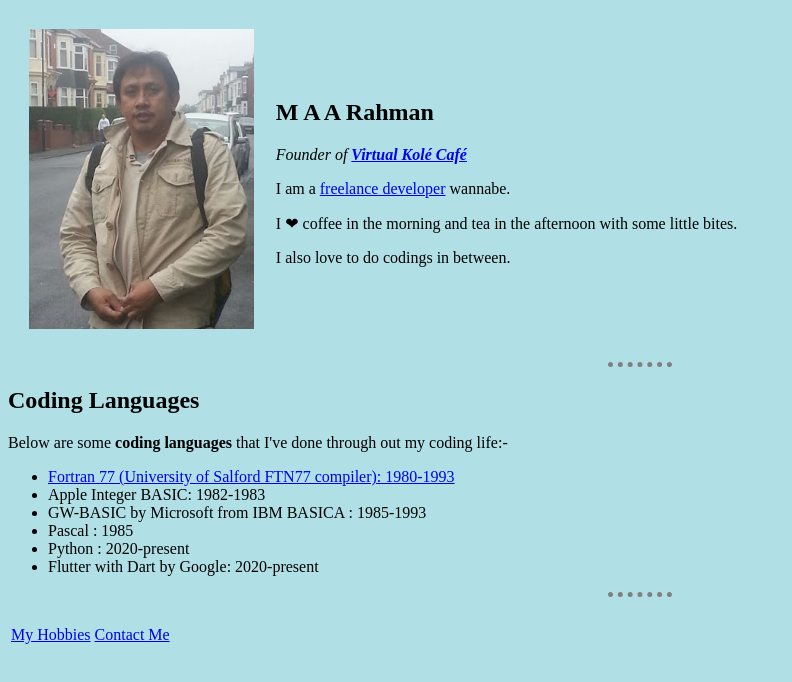
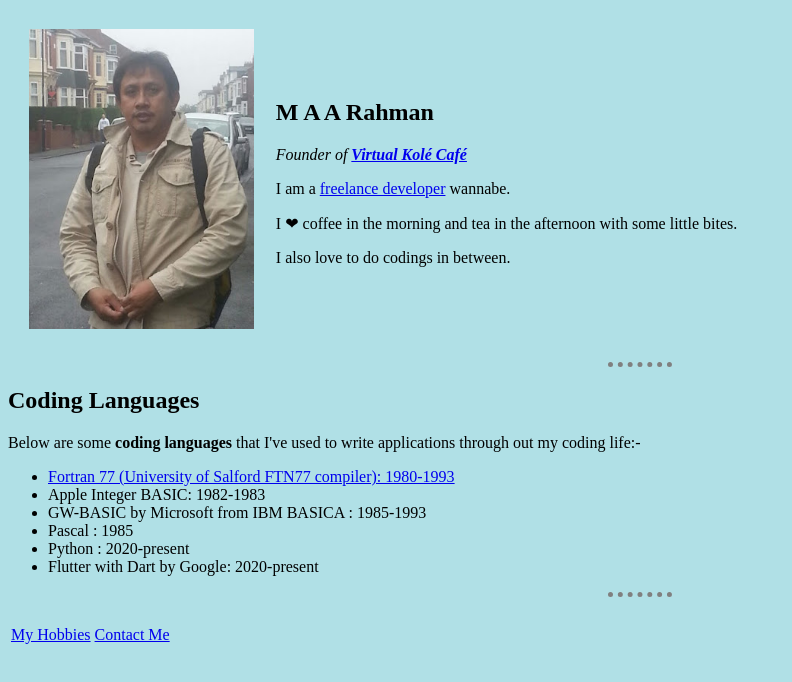
Before and after one commit to muhammadabduh/cv, a plain HTML site: page index.html in a window 1280 px wide. Shown: the whole page, without its empty margins (0-792 px from the left). Drawn offline with Linux system fonts and the light colour scheme.

Commit message:
Update index.html

```diff
--- a/index.html
+++ b/index.html
@@ -31,7 +31,7 @@
 
     <hr>
     <h2>Coding Languages</h1>
-    <p>Below are some <strong>coding languages</strong> that I've done through out my coding life:-</p>
+    <p>Below are some <strong>coding languages</strong> that I've used to write applications through out my coding life:-</p>
     <ul>
       <li><a href="https://www.silverfrost.com/53/ftn77_personal_edition.aspx">Fortran 77 (University of Salford FTN77 compiler): 1980-1993</a></li>
       <li>Apple Integer BASIC: 1982-1983</li>
```
